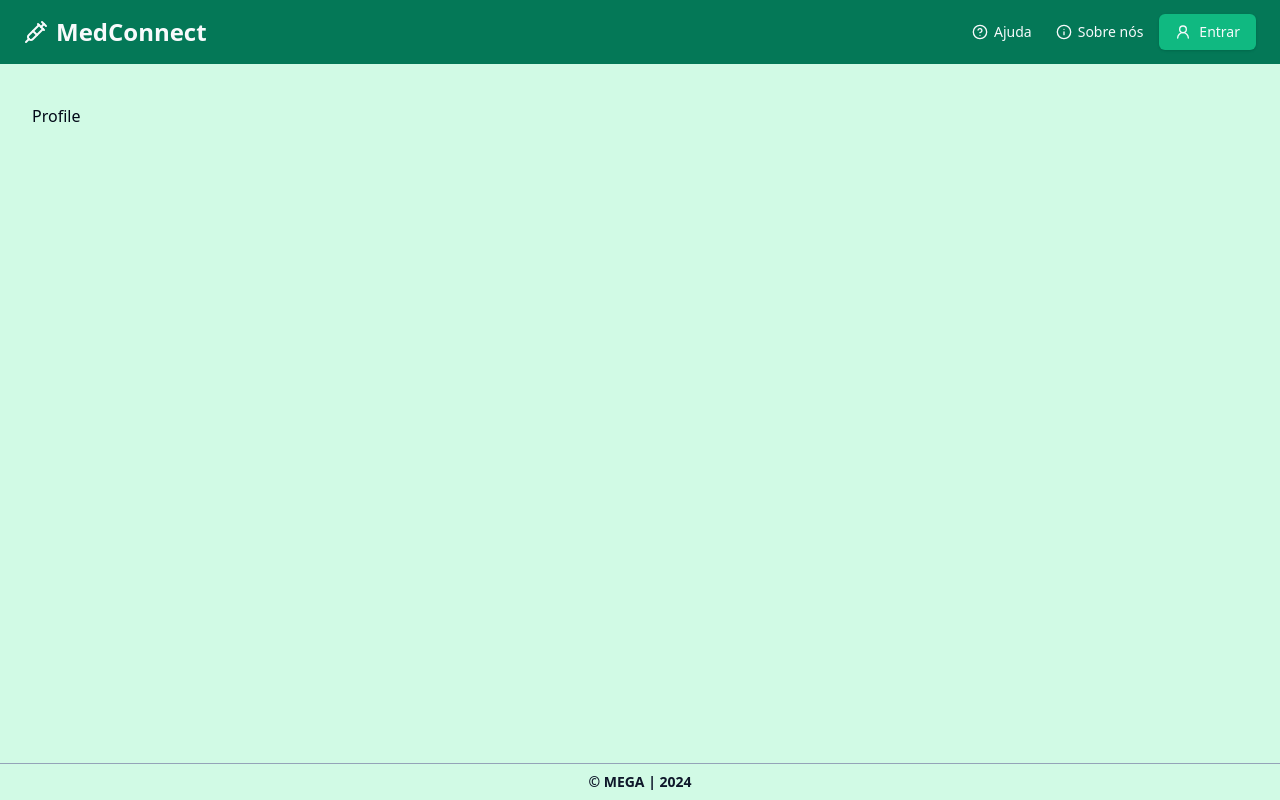
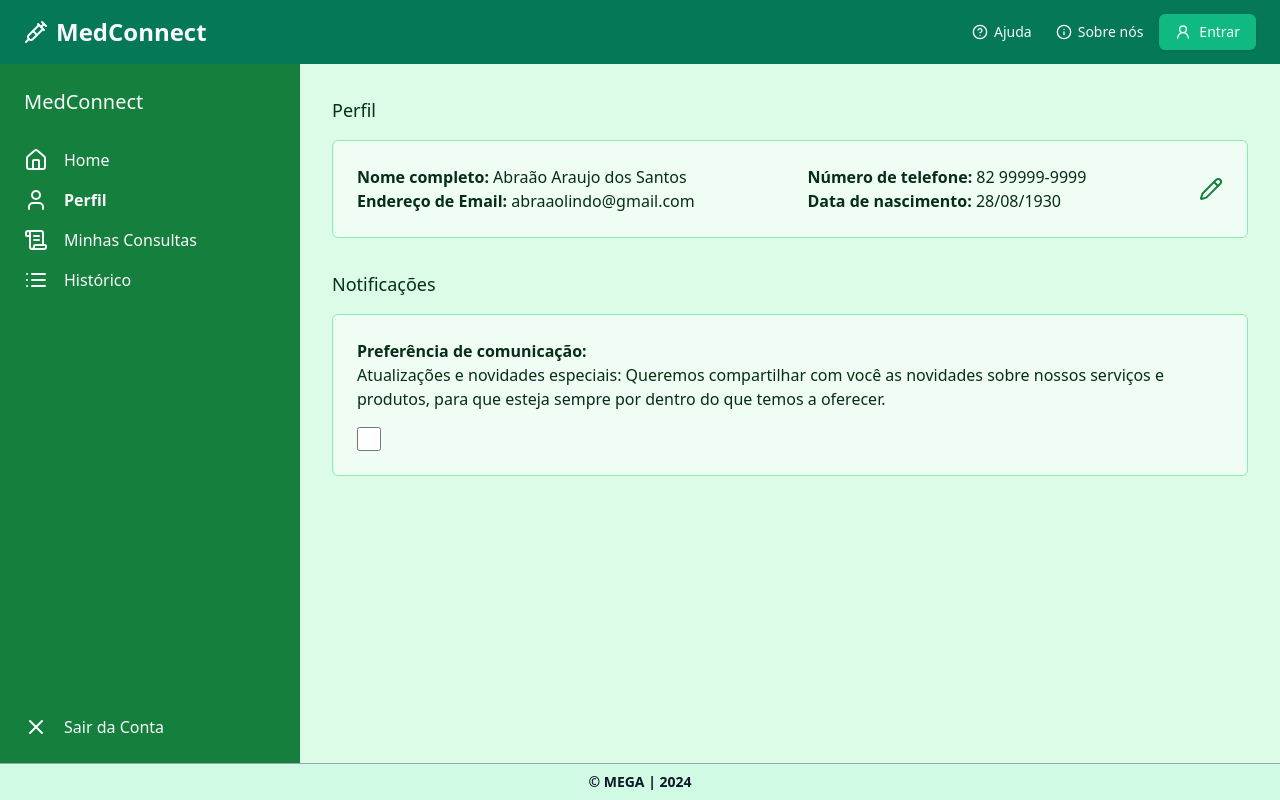
Before and after one commit to mpinheirodev/medconnect, a React (Vite) app: page /profile in a window 1280 px wide. Built offline with nearby package versions, Linux system fonts and the light colour scheme.

Commit message:
feat: nova tela de profile

```diff
--- a/src/pages/_layouts/app.tsx
+++ b/src/pages/_layouts/app.tsx
@@ -8,7 +8,7 @@ export function AppLayout() {
     <div className="flex min-h-screen flex-col antialiased">
       <Header />
 
-      <div className="flex flex-1 flex-col gap-4 p-8 pt-10">
+      <div className="flex flex-1 flex-col gap-4">
         <Outlet />
       </div>
       <Footer />
--- a/src/pages/app/profile.tsx
+++ b/src/pages/app/profile.tsx
@@ -1,8 +1,72 @@
-
+import { House, User, ScrollText, List, Pencil, X } from 'lucide-react';
 export function Profile() {
   return (
     <div>
-      <h1>Profile</h1>
+      <div className="h-[calc(100vh-101px)] w-screen bg-green-100 flex">
+        <aside className="w-[300px] bg-green-700 text-neutral-50 flex flex-col p-6 gap-8">
+          <h1 className="text-xl font-title">MedConnect</h1>
+          <nav className="flex flex-col gap-4">
+            <a href="#" className="flex items-center gap-4 text-neutral-50">
+              <span><House /></span> Home
+            </a>
+            <a href="#" className="flex items-center gap-4 font-semibold text-neutral-50">
+              <span><User /></span> Perfil
+            </a>
+            <a href="#" className="flex items-center gap-4">
+              <span><ScrollText /></span> Minhas Consultas
+            </a>
+            <a href="#" className="flex items-center gap-4">
+              <span><List /></span> Histórico
+            </a>
+          </nav>
+          <a href="#" className="mt-auto flex items-center gap-4 text-neutral-50">
+            <span><X /></span> Sair da Conta
+          </a>
+        </aside>
+        <div className="flex-1 p-8">
+          <main>
+            <section className="mb-8">
+              <h2 className="text-lg font-title mb-4 text-green-950">Perfil</h2>
+              <div className="bg-green-50 border border-green-300 p-6 flex justify-between rounded-md">
+                <div>
+                  <p className="text-green-950">
+                    <strong>Nome completo:</strong> Abraão Araujo dos Santos
+                  </p>
+                  <p className="text-green-950">
+                    <strong>Endereço de Email:</strong> abraaolindo@gmail.com
+                  </p>
+                </div>
+                <div>
+                  <p className="text-green-950">
+                    <strong>Número de telefone:</strong> 82 99999-9999
+                  </p>
+                  <p className="text-green-950">
+                    <strong>Data de nascimento:</strong> 28/08/1930
+                  </p>
+                </div>
+                <button className="text-green-700">
+                  <span><Pencil /></span>
+                </button>
+              </div>
+            </section>
+            <section>
+              <h2 className="text-lg font-title mb-4 text-green-950">Notificações</h2>
+              <div className="bg-green-50 border border-green-300 p-6 rounded-md">
+                <p className="text-green-950">
+                  <strong>Preferência de comunicação:</strong>
+                </p>
+                <p className="text-green-950 mb-4">
+                  Atualizações e novidades especiais: Queremos compartilhar com você as
+                  novidades sobre nossos serviços e produtos, para que esteja sempre por dentro do que temos a oferecer.
+                </p>
+                <div className="flex items-center gap-4">
+                  <input type="checkbox" className="w-6 h-6" />
+                </div>
+              </div>
+            </section>
+          </main>
+        </div>
+      </div>
     </div>
   )
 }
```
